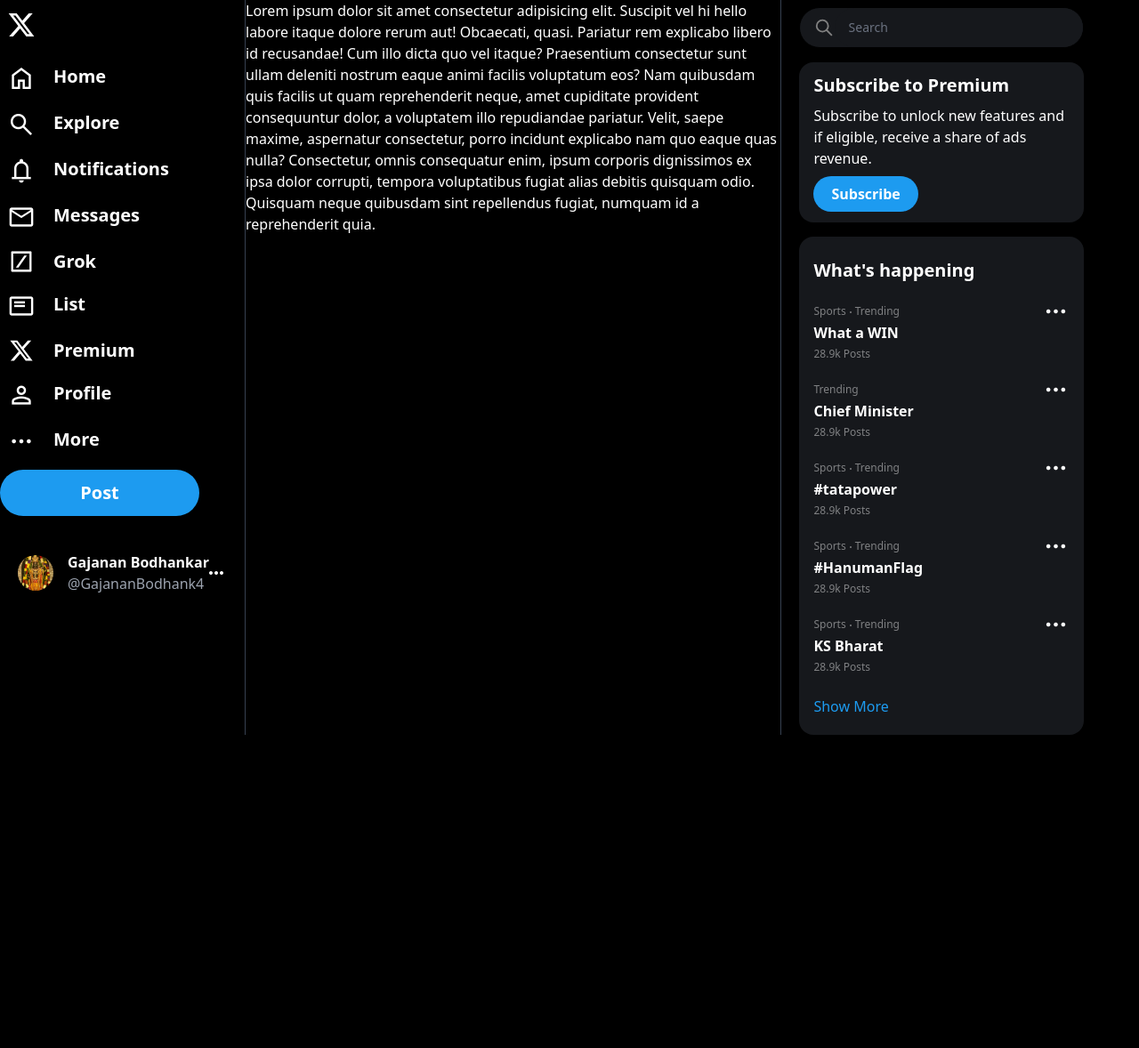
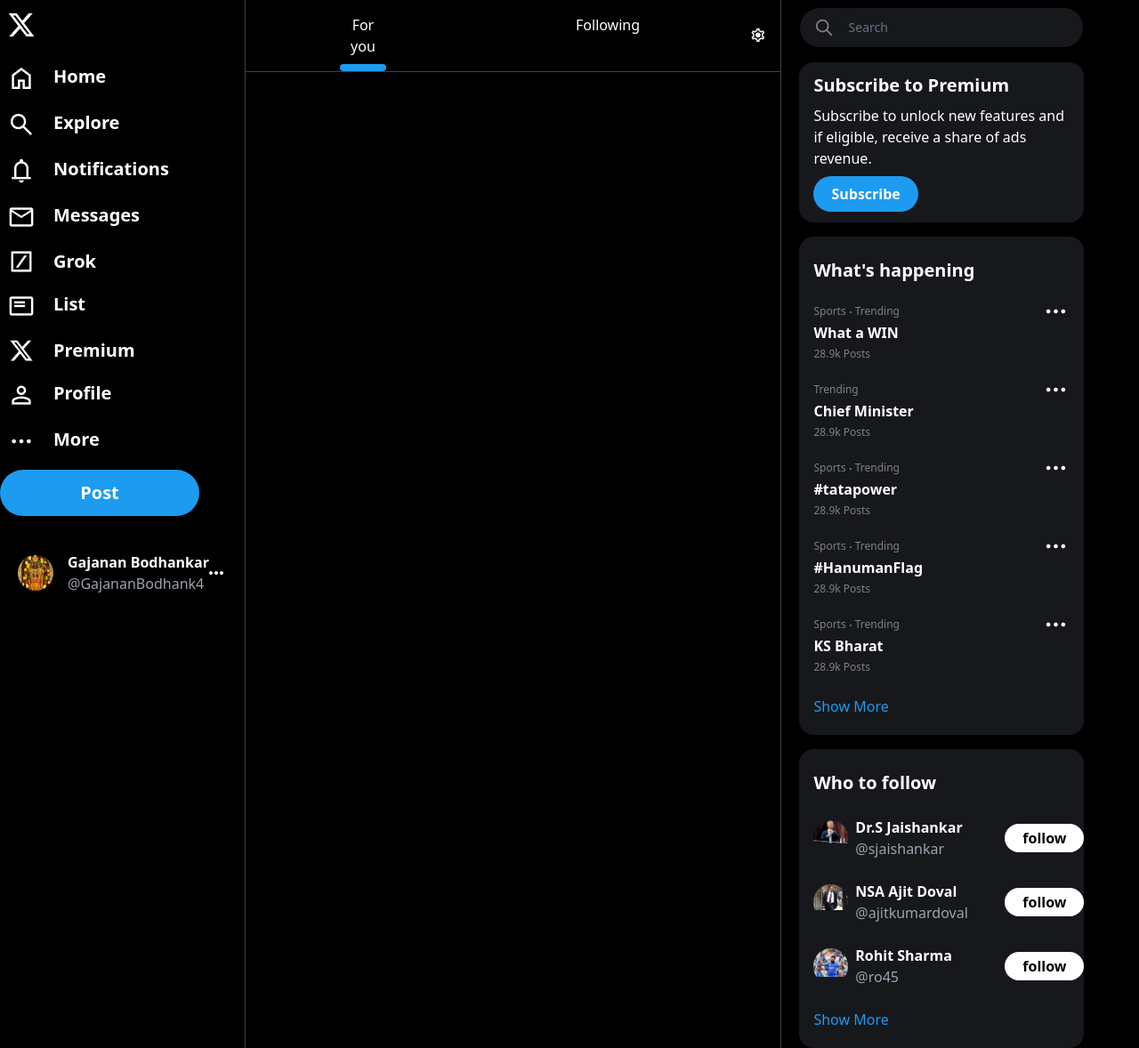
Before and after one commit to GajananBodhankar/TailwindCSS, a website: page index.html in a window 1280 px wide. Shown: the whole page at 89% size. Before the commit the page ends 826 px from the top, so only its background shows below. Drawn offline with nearby package versions, Linux system fonts and the light colour scheme.

Commit message:
Made a ui change

```diff
--- a/index.html
+++ b/index.html
@@ -18,6 +18,16 @@
       }
       .trans {
         transition: all 0.5s ease-in-out;
+      }
+      .underBlue::after {
+        content: "";
+        height: 10%;
+        left: 40%;
+        bottom: 0px;
+        width: 20%;
+        border-radius: 150px;
+        background-color: rgb(29 155 240);
+        position: absolute;
       }
     </style>
   </head>
@@ -50,7 +60,7 @@
       </span>
     </nav>
     <div class="lg:flex block lg:container m-auto">
-      <div class="first w-2/6 h-full hidden lg:block">
+      <div class="first w-2/6 h-full hidden lg:block sticky top-0">
         <div class="logo invert mb-5">
           <svg
             viewBox="0 0 24 24"
@@ -191,17 +201,28 @@
         </div>
       </div>
       <div class="second w-full border-gray-700 border-x-[0.1px] lg:mt-0 mt-12">
-        Lorem ipsum dolor sit amet consectetur adipisicing elit. Suscipit vel hi
-        hello labore itaque dolore rerum aut! Obcaecati, quasi. Pariatur rem
-        explicabo libero id recusandae! Cum illo dicta quo vel itaque?
-        Praesentium consectetur sunt ullam deleniti nostrum eaque animi facilis
-        voluptatum eos? Nam quibusdam quis facilis ut quam reprehenderit neque,
-        amet cupiditate provident consequuntur dolor, a voluptatem illo
-        repudiandae pariatur. Velit, saepe maxime, aspernatur consectetur, porro
-        incidunt explicabo nam quo eaque quas nulla? Consectetur, omnis
-        consequatur enim, ipsum corporis dignissimos ex ipsa dolor corrupti,
-        tempora voluptatibus fugiat alias debitis quisquam odio. Quisquam neque
-        quibusdam sint repellendus fugiat, numquam id a reprehenderit quia.
+        <div class="flex border-b-[0.1px] border-gray-700 justify-between">
+          <div
+            class="px-[6.7rem] text-center hover:bg-right-hover py-4 underBlue relative"
+            id="foryou"
+          >
+            For you
+          </div>
+          <div
+            class="px-[6.7rem] text-center hover:bg-right-hover py-4 relative"
+            id="following"
+          >
+            Following
+          </div>
+          <div class="self-center px-2">
+            <span
+              class="material-symbols-outlined p-2 hover:bg-right-hover hover:cursor-pointer text-center rounded-full"
+              style="font-size: 1.2rem !important"
+            >
+              settings
+            </span>
+          </div>
+        </div>
       </div>
       <div class="third w-4/6 hidden lg:block">
         <div class="ml-5 mt-2 w-80 space-y-4">
@@ -345,6 +366,65 @@
               <p class="text-main-color py-2">Show More</p>
             </div>
           </div>
+          <div class="bg-right-main py-3 rounded-2xl">
+            <p class="font-bold text-xl px-4 my-3">Who to follow</p>
+            <div
+              class="pl-4 py-3 flex space-x-2 hover:cursor-pointer hover:bg-right-hover"
+            >
+              <div class="rounded-full overflow-hidden h-10 w-10 self-center">
+                <img src="./Assets/images.jpg" alt="" />
+              </div>
+              <div class="align-top max-w-40 min-w-40">
+                <p class="font-semibold">Dr.S Jaishankar</p>
+                <p class="font-extralight text-gray-400">@sjaishankar</p>
+              </div>
+              <div
+                class="px-5 py-1 self-center box-border block bg-white font-semibold rounded-full"
+                style="color: black"
+              >
+                follow
+              </div>
+            </div>
+            <div
+              class="pl-4 py-3 flex space-x-2 hover:cursor-pointer hover:bg-right-hover"
+            >
+              <div class="rounded-full overflow-hidden h-10 w-10 self-center">
+                <img src="./Assets/ajit-doval7_61e8fedca59a0.jpg" alt="" />
+              </div>
+              <div class="align-top max-w-40 min-w-40">
+                <p class="font-semibold">NSA Ajit Doval</p>
+                <p class="font-extralight text-gray-400">@ajitkumardoval</p>
+              </div>
+              <div
+                class="px-5 py-1 self-center box-border block bg-white font-semibold rounded-full"
+                style="color: black"
+              >
+                follow
+              </div>
+            </div>
+            <div
+              class="pl-4 py-3 flex space-x-2 hover:cursor-pointer hover:bg-right-hover"
+            >
+              <div class="rounded-full overflow-hidden h-10 w-10 self-center">
+                <img src="./Assets/images (1).jpg" alt="" />
+              </div>
+              <div class="align-top max-w-40 min-w-40">
+                <p class="font-semibold">Rohit Sharma</p>
+                <p class="font-extralight text-gray-400">@ro45</p>
+              </div>
+              <div
+                class="px-5 py-1 self-center box-border block bg-white font-semibold rounded-full"
+                style="color: black"
+              >
+                follow
+              </div>
+            </div>
+            <div
+              class="space-y-1 px-4 hover:bg-right-hover hover:cursor-pointer pt-1"
+            >
+              <p class="text-main-color py-2">Show More</p>
+            </div>
+          </div>
         </div>
       </div>
       <footer
@@ -411,6 +491,20 @@
           Math.floor(window.innerHeight * (8 / 100))
         );
       });
+      let foryou = document.getElementById("foryou");
+      let following = document.getElementById("following");
+      foryou.addEventListener("click", () => {
+        if (!foryou.classList.contains("underBlue")) {
+          foryou.classList.add("underBlue");
+        }
+        following.classList.remove("underBlue");
+      });
+      following.addEventListener("click", () => {
+        if (!following.classList.contains("underBlue")) {
+          following.classList.add("underBlue");
+        }
+        foryou.classList.remove("underBlue");
+      });
     </script>
   </body>
 </html>
```
Also changed, not shown: Assets/ajit-doval7_61e8fedca59a0.jpg (added), Assets/images (1).jpg (added), Assets/images.jpg (added), src/output.css.
